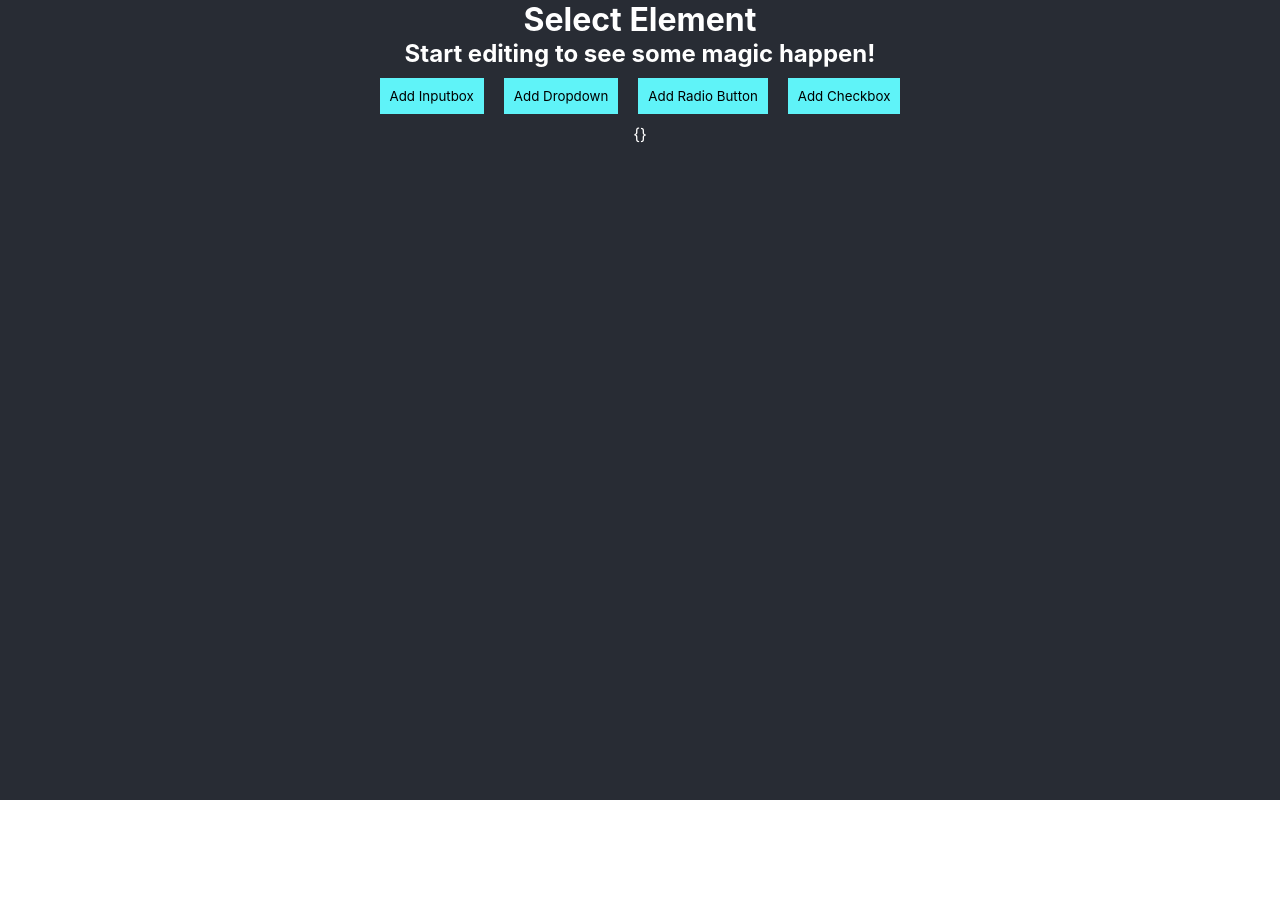
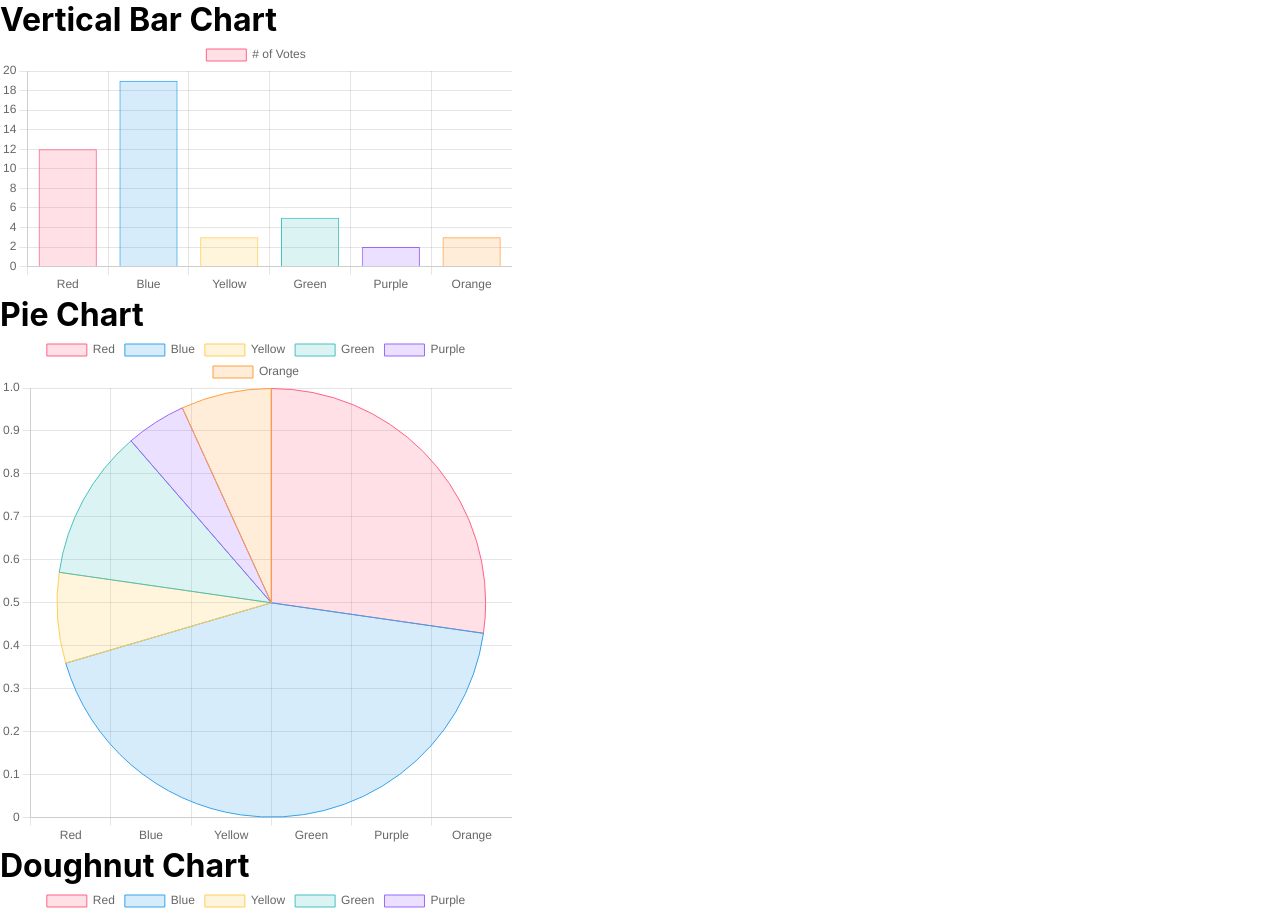
Before and after one commit to sbaz44/JSONGenerator, a React (Create React App) app: page / in a window 1280 px wide. Shown: the top 914 px of the page. Before the commit the page ends 800 px from the top, so only its background shows below. Built offline with nearby package versions, Linux system fonts and the light colour scheme.

Commit message:
graphs added

```diff
--- a/package.json
+++ b/package.json
@@ -6,10 +6,15 @@
     "@testing-library/jest-dom": "^5.11.4",
     "@testing-library/react": "^11.1.0",
     "@testing-library/user-event": "^12.1.10",
+    "array-move": "^4.0.0",
+    "chart.js": "^3.5.1",
     "formik": "^2.2.9",
     "react": "^17.0.2",
+    "react-chartjs-2": "^3.0.4",
     "react-dom": "^17.0.2",
+    "react-gauge-chart": "^0.4.0",
     "react-scripts": "4.0.3",
+    "react-sortable-hoc": "^2.0.0",
     "web-vitals": "^1.0.1",
     "yup": "^0.32.9"
   },
--- /dev/null
+++ b/src/Graphs.js
@@ -0,0 +1,99 @@
+import React, { Component } from "react";
+import { render } from "react-dom";
+import { sortableContainer, sortableElement } from "react-sortable-hoc";
+import { arrayMoveImmutable } from "array-move";
+import {
+  DoughnutChart,
+  Gauge,
+  GroupedBarChart,
+  PieChart,
+  StackedBarChart,
+  VerticalBar,
+} from "./components/GraphElement";
+
+const SortableItem = sortableElement(({ value }) => (
+  <li>{getGraphElement(value)}</li>
+));
+
+const getGraphElement = (type) => {
+  if (type === "pie") {
+    return <PieChart />;
+  }
+  if (type === "bar") {
+    return <VerticalBar />;
+  }
+
+  if (type === "doughnut") {
+    return <DoughnutChart />;
+  }
+  if (type === "stacked") {
+    return <StackedBarChart />;
+  }
+  if (type === "grouped") {
+    return <GroupedBarChart />;
+  }
+  if (type === "gauge") {
+    return <Gauge />;
+  }
+};
+
+const SortableContainer = sortableContainer(({ children }) => {
+  return <ul>{children}</ul>;
+});
+
+class Graphs extends Component {
+  state = {
+    items: ["Item 1", "Item 2", "Item 3", "Item 4", "Item 5", "Item 6"],
+    graphs: [
+      {
+        type: "bar",
+      },
+      {
+        type: "pie",
+      },
+      {
+        type: "doughnut",
+      },
+      {
+        type: "stacked",
+      },
+      {
+        type: "grouped",
+      },
+      {
+        type: "gauge",
+      },
+    ],
+  };
+
+  onSortEnd = ({ oldIndex, newIndex }) => {
+    this.setState(({ graphs }) => ({
+      graphs: arrayMoveImmutable(graphs, oldIndex, newIndex),
+    }));
+  };
+
+  render() {
+    const { items } = this.state;
+
+    return (
+      <div>
+        <SortableContainer onSortEnd={this.onSortEnd}>
+          {console.log(this.state.graphs)}
+          {this.state.graphs.map((item, index) => (
+            <SortableItem
+              key={`item-${item.type}`}
+              index={index}
+              value={item.type}
+            />
+          ))}
+          {/* {items.map((value, index) => (
+          <SortableItem key={`item-${value}`} index={index} value={value} />
+        ))} */}
+        </SortableContainer>
+        {/* <PieChart />
+        <VerticalBar /> */}
+      </div>
+    );
+  }
+}
+export default Graphs;
--- /dev/null
+++ b/src/components/GraphElement.js
@@ -0,0 +1,147 @@
+import React from "react";
+import { Bar, Pie, Doughnut } from "react-chartjs-2";
+import GaugeChart from "react-gauge-chart";
+const data = {
+  labels: ["Red", "Blue", "Yellow", "Green", "Purple", "Orange"],
+  datasets: [
+    {
+      label: "# of Votes",
+      data: [12, 19, 3, 5, 2, 3],
+      backgroundColor: [
+        "rgba(255, 99, 132, 0.2)",
+        "rgba(54, 162, 235, 0.2)",
+        "rgba(255, 206, 86, 0.2)",
+        "rgba(75, 192, 192, 0.2)",
+        "rgba(153, 102, 255, 0.2)",
+        "rgba(255, 159, 64, 0.2)",
+      ],
+      borderColor: [
+        "rgba(255, 99, 132, 1)",
+        "rgba(54, 162, 235, 1)",
+        "rgba(255, 206, 86, 1)",
+        "rgba(75, 192, 192, 1)",
+        "rgba(153, 102, 255, 1)",
+        "rgba(255, 159, 64, 1)",
+      ],
+      borderWidth: 1,
+    },
+  ],
+};
+const arbitraryStackKey = "stack1";
+const stackData = {
+  labels: ["1", "2", "3", "4", "5", "6"],
+  datasets: [
+    {
+      label: "# of Red Votes",
+      stack: arbitraryStackKey,
+      data: [12, 19, 3, 5, 2, 3],
+      backgroundColor: "rgb(255, 99, 132)",
+    },
+    {
+      label: "# of Blue Votes",
+      stack: arbitraryStackKey,
+      data: [2, 3, 20, 5, 1, 4],
+      backgroundColor: "rgb(54, 162, 235)",
+    },
+    {
+      label: "# of Green Votes",
+      stack: arbitraryStackKey,
+      data: [3, 10, 13, 15, 22, 30],
+      backgroundColor: "rgb(75, 192, 192)",
+    },
+  ],
+};
+//same as stack excluding STACK:arbitraryStackKey;
+const groupData = {
+  labels: ["1", "2", "3", "4", "5", "6"],
+  datasets: [
+    {
+      label: "# of Red Votes",
+      data: [12, 19, 3, 5, 2, 3],
+      backgroundColor: "rgb(255, 99, 132)",
+    },
+    {
+      label: "# of Blue Votes",
+      data: [2, 3, 20, 5, 1, 4],
+      backgroundColor: "rgb(54, 162, 235)",
+    },
+    {
+      label: "# of Green Votes",
+      data: [3, 10, 13, 15, 22, 30],
+      backgroundColor: "rgb(75, 192, 192)",
+    },
+  ],
+};
+
+const options = {
+  scales: {
+    yAxes: [
+      {
+        ticks: {
+          beginAtZero: true,
+        },
+      },
+    ],
+  },
+};
+
+export const VerticalBar = () => (
+  <div style={{ width: "40vw" }}>
+    <div className="header">
+      <h1 className="title">Vertical Bar Chart</h1>
+    </div>
+    <Bar data={data} options={options} />
+  </div>
+);
+
+export const PieChart = () => (
+  <div style={{ width: "40vw" }}>
+    <div className="header">
+      <h1 className="title">Pie Chart</h1>
+    </div>
+    <Pie data={data} options={options} />
+  </div>
+);
+
+export const DoughnutChart = () => (
+  <div style={{ width: "40vw" }}>
+    <div className="header">
+      <h1 className="title">Doughnut Chart</h1>
+    </div>
+    <Doughnut data={data} options={options} />
+  </div>
+);
+
+export const StackedBarChart = () => (
+  <div style={{ width: "40vw" }}>
+    <div className="header">
+      <h1 className="title">Stacked Bar Chart</h1>
+    </div>
+    <Bar data={stackData} options={options} />
+  </div>
+);
+
+export const GroupedBarChart = () => (
+  <div style={{ width: "40vw" }}>
+    <div className="header">
+      <h1 className="title">Grouped Bar Chart</h1>
+    </div>
+    <Bar data={groupData} options={options} />
+  </div>
+);
+
+export const Gauge = () => (
+  <div style={{ width: "40vw" }}>
+    <div className="header">
+      <h1 className="title">Gauge Chart</h1>
+    </div>
+    <GaugeChart
+      id="gauge-chart4"
+      nrOfLevels={10}
+      arcPadding={0.1}
+      cornerRadius={3}
+      percent={0.78}
+      textColor="black"
+    />
+  </div>
+);
--- a/src/index.js
+++ b/src/index.js
@@ -2,10 +2,11 @@ import React from "react";
 import ReactDOM from "react-dom";
 import App from "./App";
 import App2 from "./App2";
+import Graphs from "./Graphs";
 
 ReactDOM.render(
   <React.StrictMode>
-    <App />
+    <Graphs />
     {/* <App2/> */}
   </React.StrictMode>,
   document.getElementById("root")
```
Also changed, not shown: 2 other files (tests, documents, lock files or other folders).
